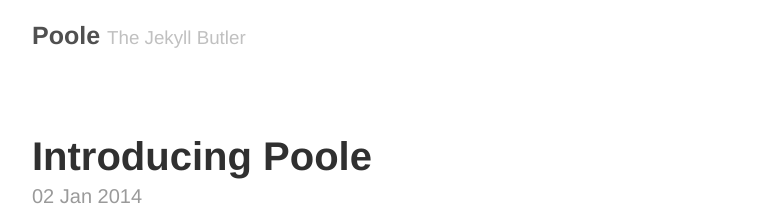
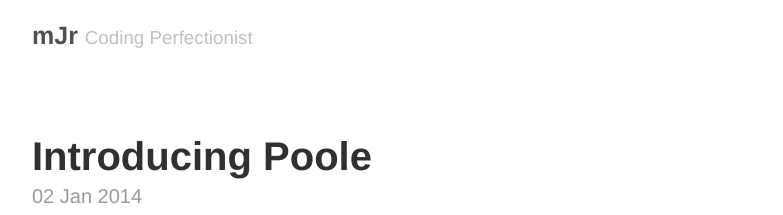
Before and after one commit to mustafajnr/mustafajnr.github.io, a Jekyll site: the page built from index.html, in a window 1280 px wide. Shown: the top 215 px of the page, without its empty margins (248-1031 px from the left). Built offline with Jekyll 4.4.1, drawn with Linux system fonts in a browser that asks for light colours; Markdown is read by kramdown in place of the engine named in the settings; the list of posts is cut into pages by our own code.

Commit message:
Configurations update 1

```diff
--- a/_config.yml
+++ b/_config.yml
@@ -6,17 +6,16 @@ pygments:         true
 permalink:        pretty
 
 # Setup
-title:            Poole
-tagline:          The Jekyll Butler
-url:              http://getpoole.com
+title:            mJr
+tagline:          Coding Perfectionist
 paginate:         1
 baseurl:          /
 author:
-  name:           Mark Otto
-  url:            https://twitter.com/mdo
-  email:          markdotto@gmail.com
+  name:           Mustafa "mJr" Abdel-Tawwab Jr.
+  url:            https://twitter.com/mustafajnr
+  email:          mustafajnr@gmail.com
 
 # Custom vars
 version:          1.0.0
 github:
-  repo:           https://github.com/poole/poole
+  repo:           https://github.com/mustafajnr
```
